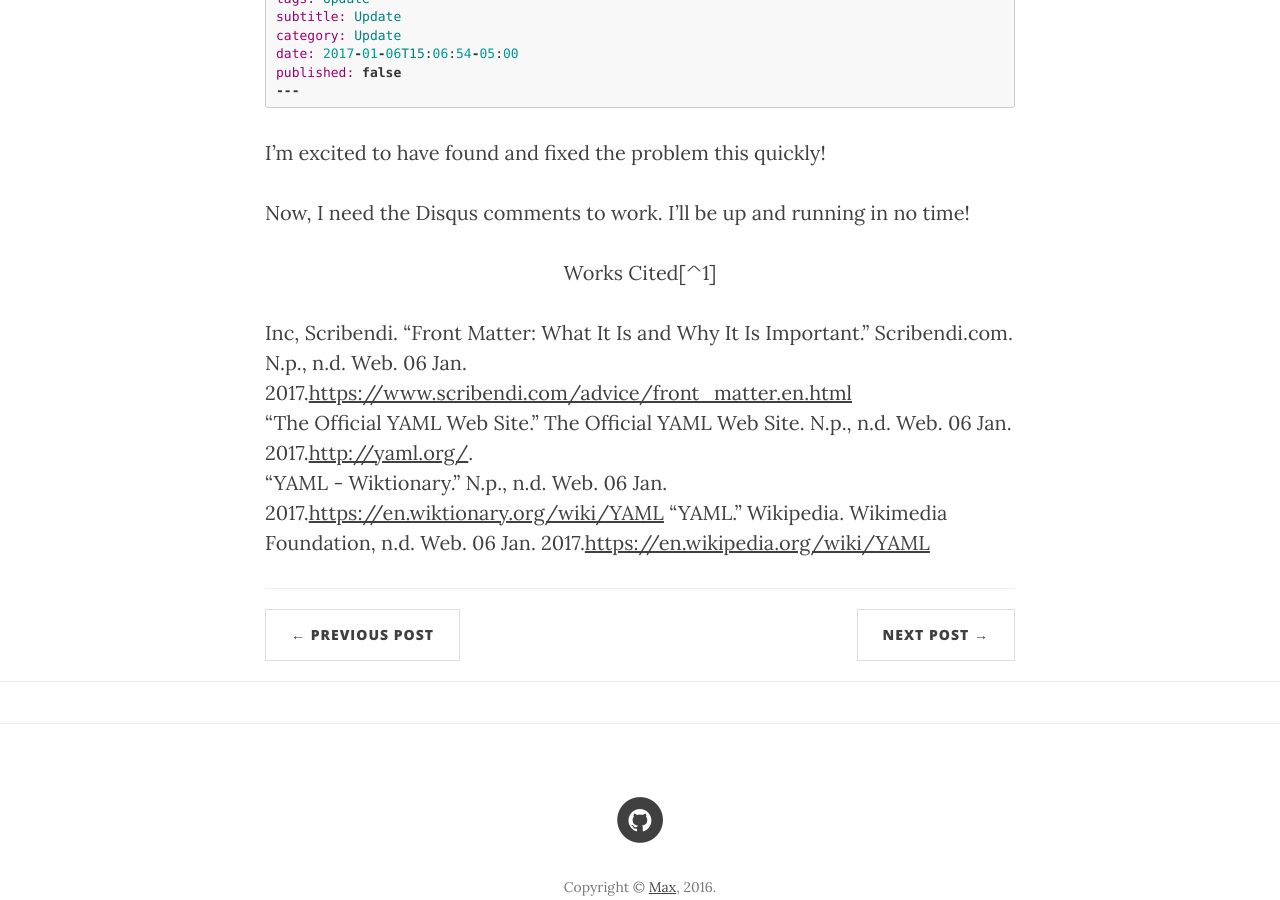
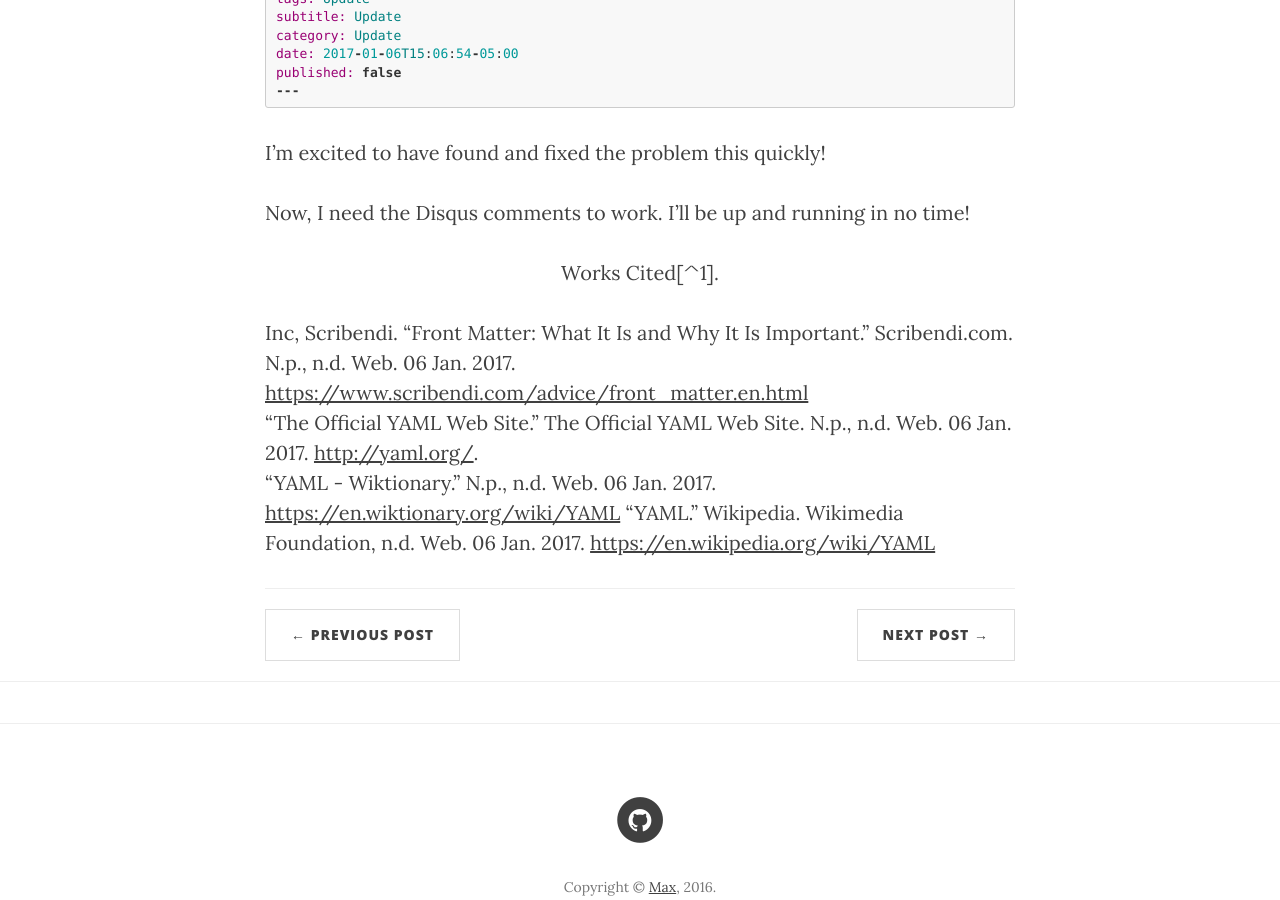
Before and after one commit to maxgrok/maxgrok.github.io_oldversion, a Jekyll site: the page built from _posts/2017-01-06-octopress-YAML-update.markdown, in a window 1280 px wide and 900 px high, scrolled down 2471 px. Built offline with Jekyll 4.4.1, drawn with Linux system fonts in a browser that asks for light colours; nearby versions of some CDN libraries; comment, search, counter and statistics services are not loaded.

Commit message:
Updating YAML post

```diff
--- a/_posts/2017-01-06-octopress-YAML-update.markdown
+++ b/_posts/2017-01-06-octopress-YAML-update.markdown
@@ -83,10 +83,10 @@ I'm excited to have found and fixed the problem this quickly!
 
 Now, I need the Disqus comments to work. I'll be up and running in no time!
 
-<p style="text-align:center;">Works Cited[^1]</p>
-Inc, Scribendi. "Front Matter: What It Is and Why It Is Important." Scribendi.com. N.p., n.d. Web. 06 Jan. 2017.<a href="https://www.scribendi.com/advice/front_matter.en.html">https://www.scribendi.com/advice/front_matter.en.html</a><br>
-"The Official YAML Web Site." The Official YAML Web Site. N.p., n.d. Web. 06 Jan. 2017.<a href="http://yaml.org/">http://yaml.org/</a>.<br>
-"YAML - Wiktionary." N.p., n.d. Web. 06 Jan. 2017.<a href="https://en.wiktionary.org/wiki/YAML">https://en.wiktionary.org/wiki/YAML</a>
-"YAML." Wikipedia. Wikimedia Foundation, n.d. Web. 06 Jan. 2017.<a href="https://en.wikipedia.org/wiki/YAML">https://en.wikipedia.org/wiki/YAML</a><br>
+<p style="text-align:center;">Works Cited[^1].</p>
+Inc, Scribendi. "Front Matter: What It Is and Why It Is Important." Scribendi.com. N.p., n.d. Web. 06 Jan. 2017. <a href="https://www.scribendi.com/advice/front_matter.en.html">https://www.scribendi.com/advice/front_matter.en.html</a><br>
+"The Official YAML Web Site." The Official YAML Web Site. N.p., n.d. Web. 06 Jan. 2017. <a href="http://yaml.org/">http://yaml.org/</a>.<br>
+"YAML - Wiktionary." N.p., n.d. Web. 06 Jan. 2017. <a href="https://en.wiktionary.org/wiki/YAML">https://en.wiktionary.org/wiki/YAML</a>
+"YAML." Wikipedia. Wikimedia Foundation, n.d. Web. 06 Jan. 2017. <a href="https://en.wikipedia.org/wiki/YAML">https://en.wikipedia.org/wiki/YAML</a><br>
 
 [^1]:Used MLA 2016 via this cite: <a href="https://owl.english.purdue.edu/owl/resource/747/08/">https://owl.english.purdue.edu/owl/resource/747/08/</a>
```
